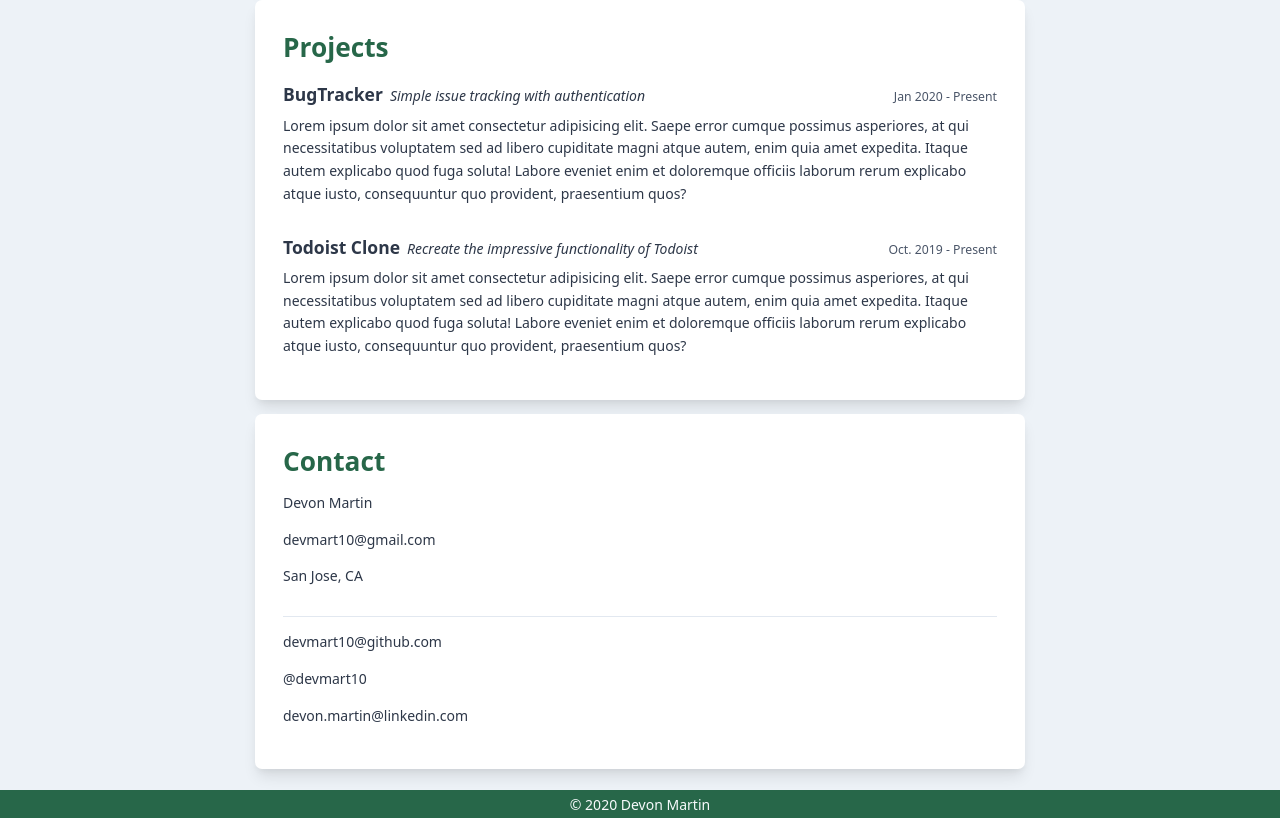
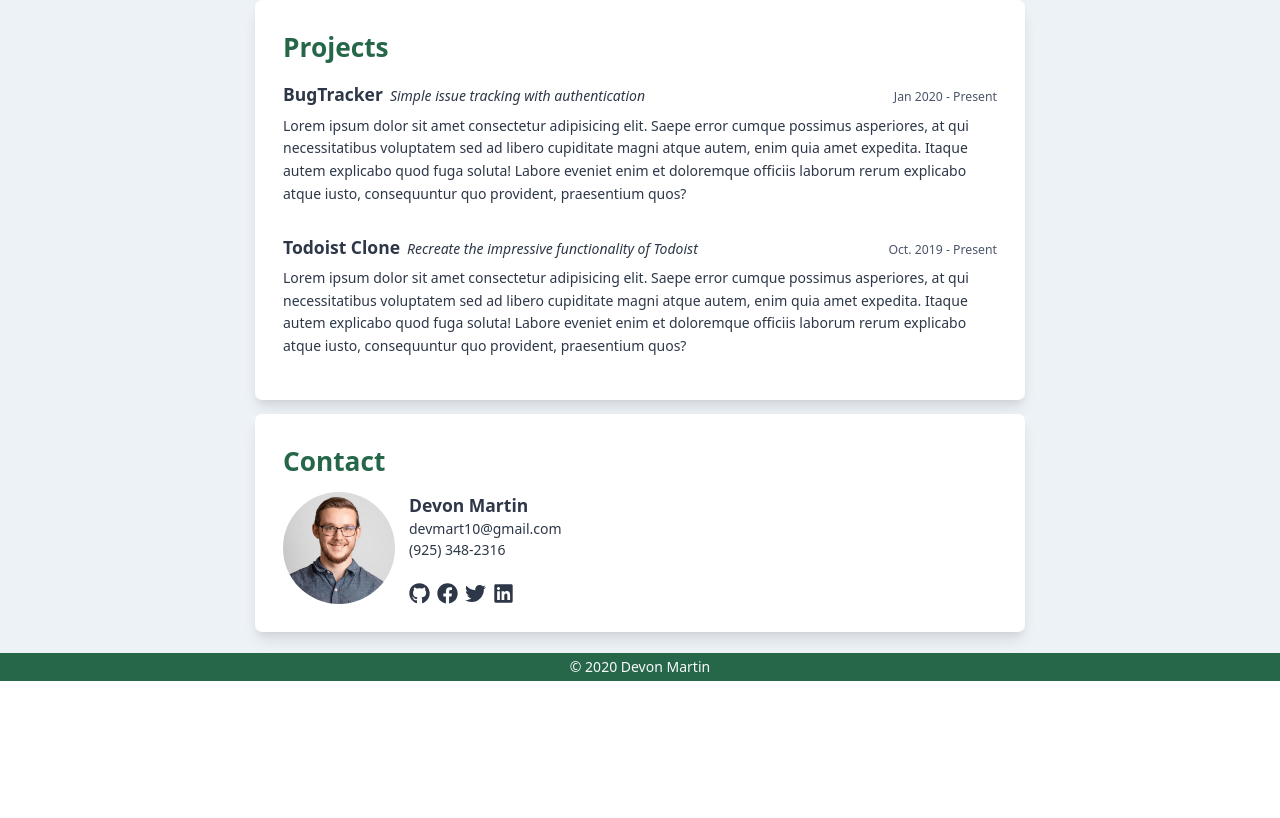
Before and after one commit to devmart10/portfolio-next, a Next.js app: page / in a window 1280 px wide. Shown: the part 791-1609 px from the top of the page. After the commit the page ends 1472 px from the top, so only its background shows below. Built offline with nearby package versions, Linux system fonts and the light colour scheme.

Commit message:
reworks contact card and adds Social component

```diff
--- /dev/null
+++ b/src/components/Socials.js
@@ -0,0 +1,25 @@
+import React from "react";
+import { FaGithub, FaFacebook, FaTwitter, FaLinkedin } from "react-icons/fa";
+
+import data from "../data/personal.json";
+
+const Socials = () => {
+  return (
+    <div className="flex text-2xl">
+      <a target="_blank" rel="noopener" href={data.socials.github} className="pr-2 font-normal">
+        <FaGithub></FaGithub>
+      </a>
+      <a target="_blank" rel="noopener" href={data.socials.facebook} className="pr-2 font-normal">
+        <FaFacebook></FaFacebook>
+      </a>
+      <a target="_blank" rel="noopener" href={data.socials.twitter} className="pr-2 font-normal">
+        <FaTwitter></FaTwitter>
+      </a>
+      <a target="_blank" rel="noopener" href={data.socials.linkedin} className="pr-2 font-normal">
+        <FaLinkedin></FaLinkedin>
+      </a>
+    </div>
+  );
+};
+
+export default Socials;
--- a/src/data/personal.json
+++ b/src/data/personal.json
@@ -2,9 +2,11 @@
   "full_name": "Devon Martin",
   "email": "devmart10@gmail.com",
   "location": "San Jose, CA",
+  "phone": "(925) 348-2316",
   "socials": {
-    "github": "devmart10@github.com",
-    "twitter": "@devmart10",
-    "linkedin": "devon.martin@linkedin.com"
+    "github": "https://github.com/devmart10/",
+    "twitter": "https://twitter.com/devmart10",
+    "linkedin": "https://www.linkedin.com/in/devonmartin/",
+    "facebook": "https://www.facebook.com/devon.martin.5496"
   }
 }
--- a/src/sections/Contact.js
+++ b/src/sections/Contact.js
@@ -1,4 +1,5 @@
 import React from "react";
+import Socials from "../components/Socials";
 
 import data from "../data/personal.json";
 
@@ -7,13 +8,21 @@ const Contact = () => {
     <section id="contact">
       <div className="mb-4 bg-white card">
         <h2 className="font-bold text-primary">Contact</h2>
-        <p>{data.full_name}</p>
-        <p>{data.email}</p>
-        <p>{data.location}</p>
-        <hr className="my-4" />
-        <p>{data.socials.github}</p>
-        <p>{data.socials.twitter}</p>
-        <p>{data.socials.linkedin}</p>
+        <div className="flex">
+          <img src="/profile2.png" alt="Profile" className="w-32 h-32 mr-4 rounded-full" />
+          <div className="flex flex-col justify-center md:justify-start">
+            <span className="text-xl font-semibold">{data.full_name}</span>
+            <a href={`mailto:${data.email}`} className="font-normal">
+              {data.email}
+            </a>
+            <a href={`tel:+1${data.phone}`} className="font-normal">
+              {data.phone}
+            </a>
+            <div className="mt-auto">
+              <Socials></Socials>
+            </div>
+          </div>
+        </div>
       </div>
     </section>
   );
```
Also changed, not shown: public/profile2.png (added).
